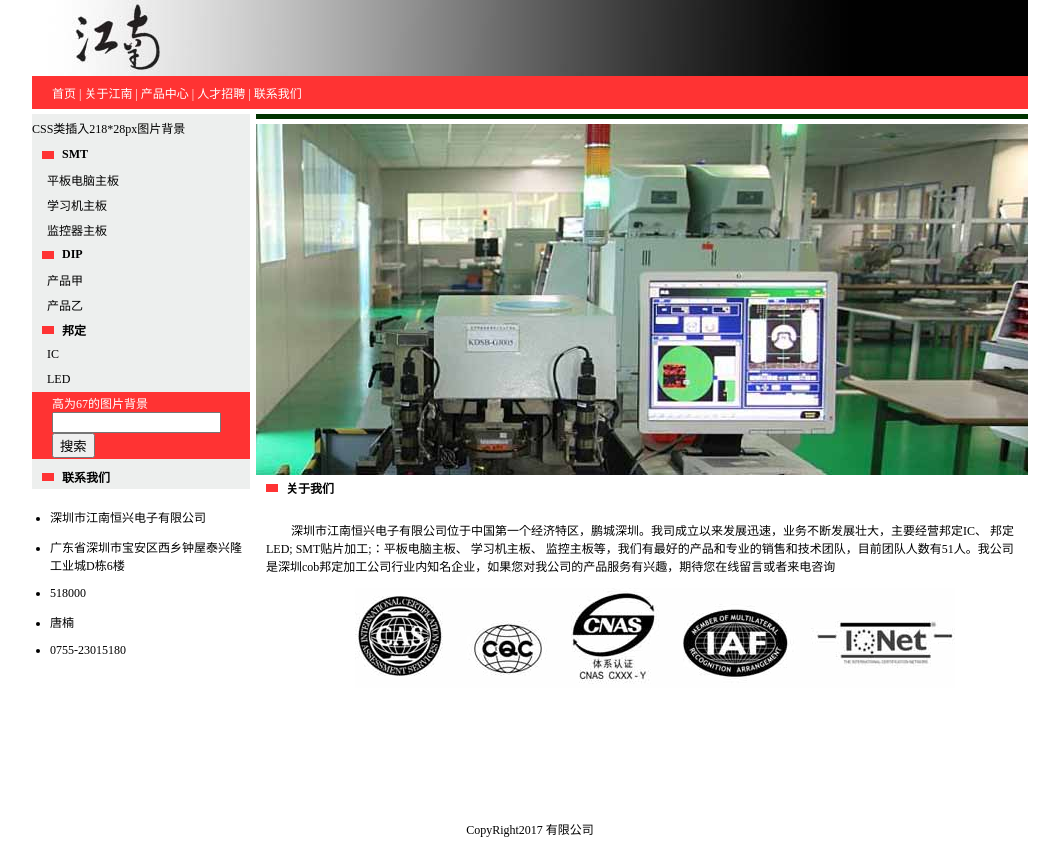
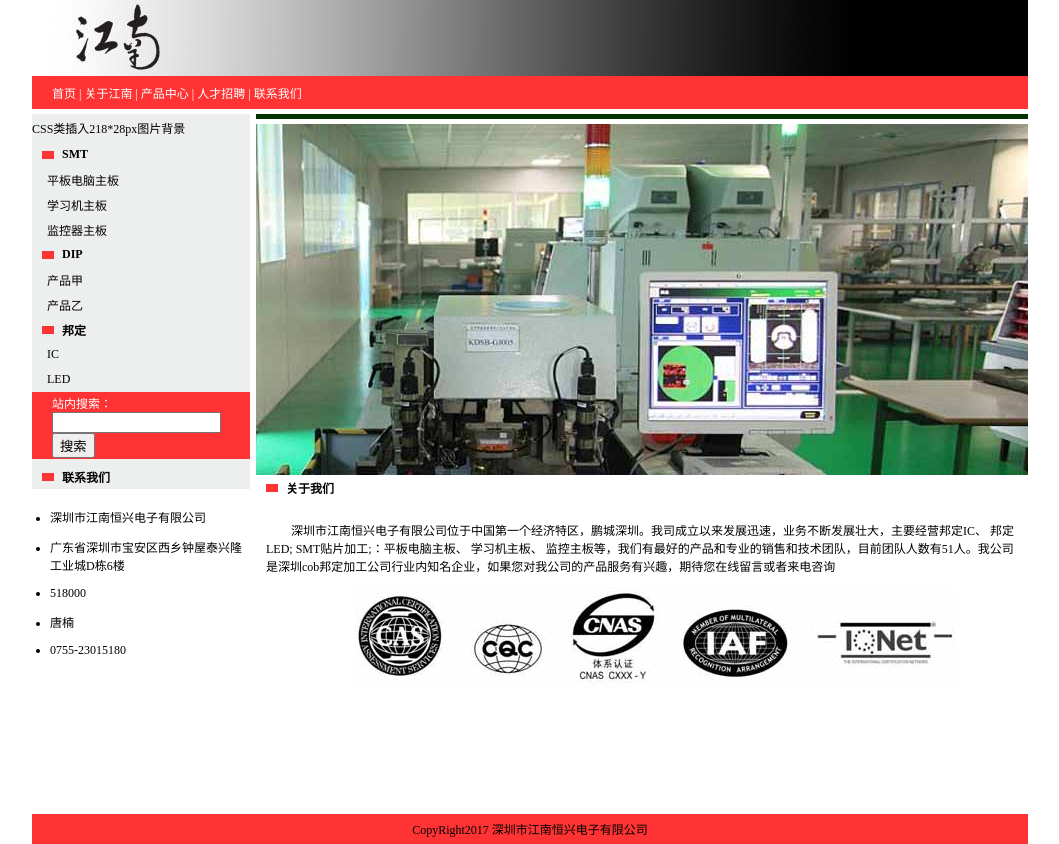
Before and after one commit to SolJE/solje.github.io, a plain HTML site: page about.html in a window 1280 px wide. Shown: the whole page, without its empty margins (110-1169 px from the left). Drawn offline with Linux system fonts and the light colour scheme.

Commit message:
update 'seach'

```diff
--- a/about.html
+++ b/about.html
@@ -8,6 +8,7 @@
 <!-- InstanceBeginEditable name="head" -->
 <!-- InstanceEndEditable -->
 <link href="style/style.css" rel="stylesheet" type="text/css" />
+<link rel="shortcut icon" href="favicon.ico" />
 <meta name="keywords" content="深圳市江南恒兴电子有限公司,江南恒兴,SMT,SMD,DIP,贴片,加工" />
 <meta name="description" content="深圳市江南恒兴电子有限公司官网，提供公司简介、服务范围、产品展示、求贤信息、联系方式等" />
 </head>
@@ -56,7 +57,7 @@
         <td height="25"><a href="#">LED</a></td>
       </tr>
       <tr>
-        <td height="67" class="search">高为67的图片背景<br />
+        <td height="67" class="search">站内搜索：<br />
           <label for="textfield"></label>
           <input name="textfield" type="text" id="textfield" size="18" />
           <input type="submit" name="button" id="button" value="搜索" /></td>
@@ -100,7 +101,7 @@
     </table></td>
   </tr>
   <tr>
-    <td height="30" colspan="2" class="footer">CopyRight2017 有限公司</td>
+    <td height="30" colspan="2" class="footer">CopyRight2017 深圳市江南恒兴电子有限公司</td>
   </tr>
 </table>
 <script>
--- a/style/style.css
+++ b/style/style.css
@@ -34,6 +34,7 @@ body {
 
 .footer {
 	text-align: center;
+	background-color: #F33;
 }
 ul {
 	padding-left: 18px;
```
Also changed, not shown: advertises.html (+3 -2 lines), connect.html (+3 -2 lines), index.html (+1 -0 lines), product.html (+3 -2 lines), 1 other file.
